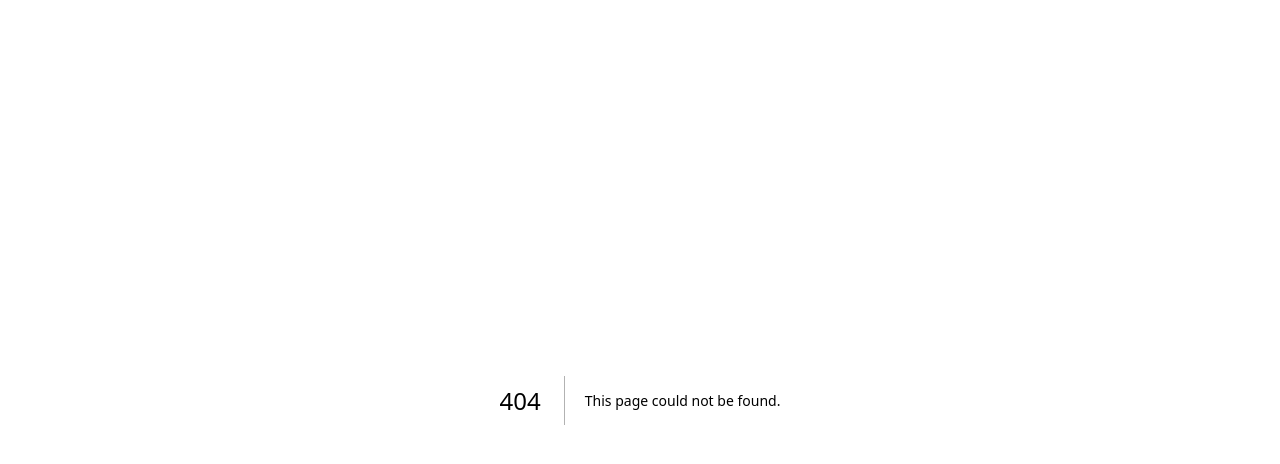
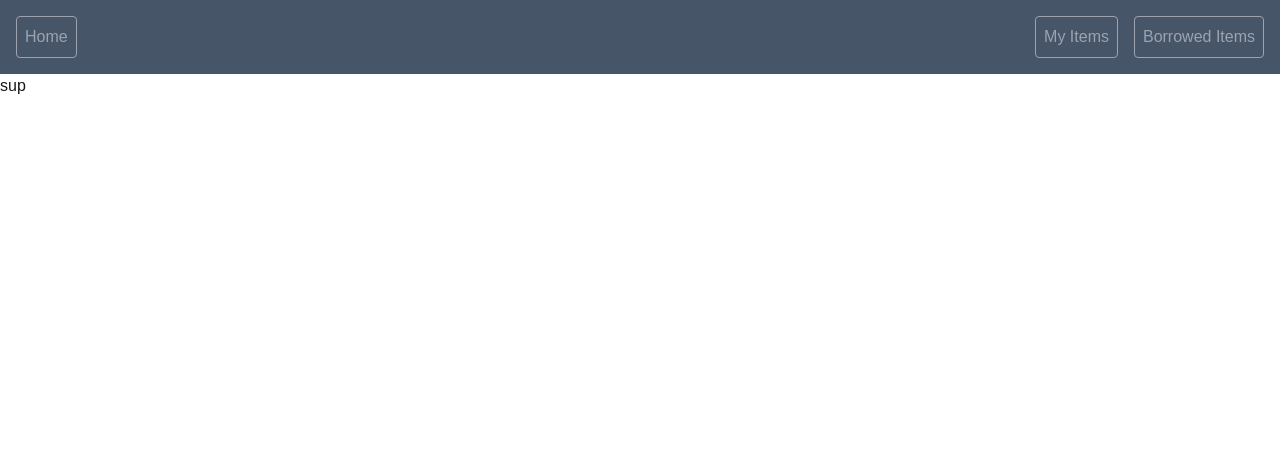
Before and after one commit to germnate/librarihood, a Next.js app: page /dashboard in a window 1280 px wide. Before the commit this address had no page. Shown: the top 464 px of the page. Built offline with nearby package versions, Linux system fonts and the light colour scheme.

Commit message:
add dashboard

```diff
--- /dev/null
+++ b/src/app/dashboard/layout.tsx
@@ -0,0 +1,19 @@
+import { ReactNode } from 'react'
+import Link from 'next/link'
+
+function DashboardLayout({children}: {children: ReactNode}) {
+  return (
+    <>
+      <nav className='flex flex-col md:flex-row justify-between p-4 gap-4 bg-slate-600 text-gray-400'>
+        <Link href='#' className='border border-gray-400 p-2 rounded hover:text-orange-200 hover:bg-gray-400 transition-all duration-300'>Home</Link>
+        <div className='flex flex-col md:flex-row gap-4'>
+          <Link href='#' className='border border-gray-400 p-2 rounded hover:text-orange-200 hover:bg-gray-400 transition-all duration-300'>My Items</Link>
+          <Link href='#' className='border border-gray-400 p-2 rounded hover:text-orange-200 hover:bg-gray-400 transition-all duration-300'>Borrowed Items</Link>
+        </div>
+      </nav>
+      {children}
+    </>
+  )
+}
+
+export default DashboardLayout
--- /dev/null
+++ b/src/app/dashboard/page.tsx
@@ -0,0 +1,5 @@
+function Dashboard() {
+ return <div>sup</div>
+}
+
+export default Dashboard
--- a/src/middleware.ts
+++ b/src/middleware.ts
@@ -1 +1,3 @@
 export { default } from 'next-auth/middleware'
+
+export const config = { matcher: ['/dashboard'] }
```
